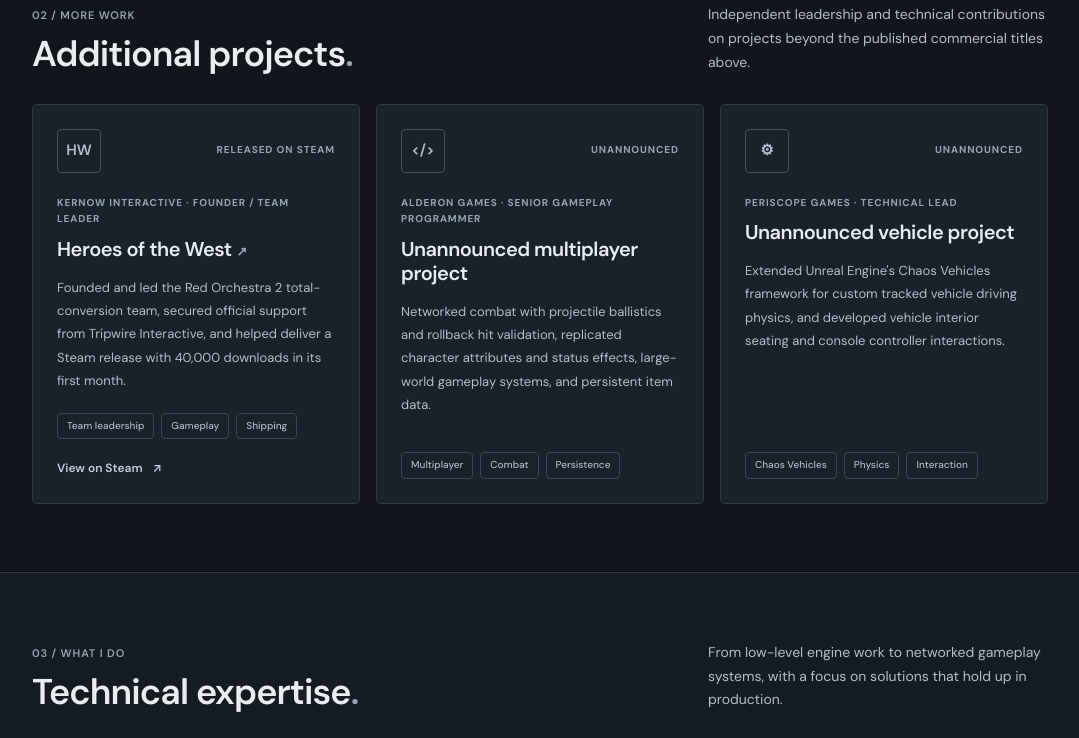
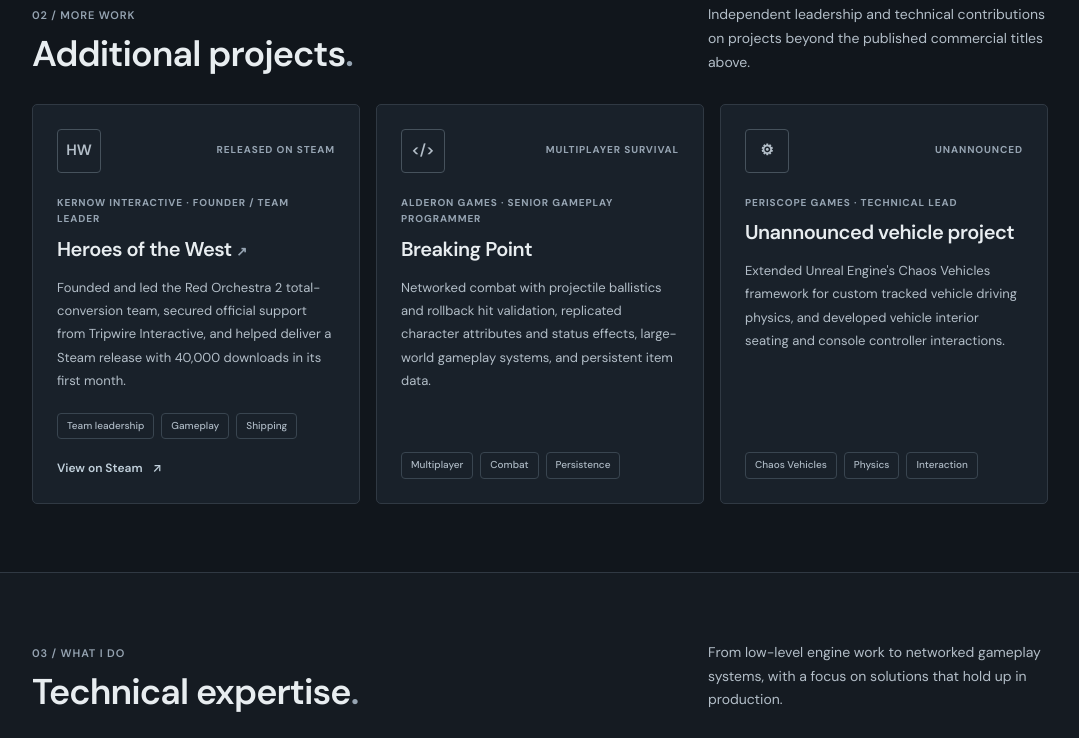
Before and after one commit to yashverma/yashverma.github.io, a plain HTML site: page index.html in a window 1280 px wide. Shown: the part 3184-3922 px from the top of the page, without its empty margins (100-1179 px from the left). Drawn offline with Linux system fonts and the light colour scheme.

Commit message:
Add files via upload

```diff
--- a/index.html
+++ b/index.html
@@ -136,9 +136,9 @@
 <a class="game-visit" href="https://store.steampowered.com/app/440090/Heroes_of_The_West/" rel="noopener noreferrer" target="_blank">View on Steam <span aria-hidden="true">↗</span></a>
 </article>
 <article class="additional-card">
-<div class="additional-top"><span aria-hidden="true" class="additional-icon">&lt;/&gt;</span><span class="additional-type">UNANNOUNCED</span></div>
+<div class="additional-top"><span aria-hidden="true" class="additional-icon">&lt;/&gt;</span><span class="additional-type">MULTIPLAYER SURVIVAL</span></div>
 <p class="additional-company">ALDERON GAMES · SENIOR GAMEPLAY PROGRAMMER</p>
-<h3>Unannounced multiplayer project</h3>
+<h3>Breaking Point</h3>
 <p>Networked combat with projectile ballistics and rollback hit validation, replicated character attributes and status effects, large-world gameplay systems, and persistent item data.</p>
 <div class="tags"><span>Multiplayer</span><span>Combat</span><span>Persistence</span></div>
 </article>
@@ -164,7 +164,7 @@
 <section aria-labelledby="experience-title" class="section wrap" id="experience">
 <div class="section-head"><div><p class="kicker">04 / BACKGROUND</p><h2 id="experience-title">Experience<span class="accent">.</span></h2></div><p class="section-intro">A career spent building gameplay, improving engines, and helping teams ship.</p></div>
 <div class="timeline">
-<article class="role"><div class="role-date">2023 — 2026</div><div class="role-detail"><h3>Senior Gameplay Programmer <span>· Alderon Games</span></h3><p>Built networked combat and replicated character systems for an unannounced project, alongside gameplay, UI, networking, and optimization work on <em>Path of Titans</em>.</p></div></article>
+<article class="role"><div class="role-date">2023 — 2026</div><div class="role-detail"><h3>Senior Gameplay Programmer <span>· Alderon Games</span></h3><p>Built networked combat and replicated character systems for <em>Breaking Point</em>, alongside gameplay, UI, networking, and optimization work on <em>Path of Titans</em>.</p></div></article>
 <article class="role"><div class="role-date">2018 — 2022</div><div class="role-detail"><h3>Technical Lead <span>· Periscope Games</span></h3><p>Led programming on <em>Squad 44</em>, delivering game modes, vehicle combat, modding integration, internal tooling, and gameplay systems. Also worked on custom tracked vehicle physics for an unannounced project.</p></div></article>
 <article class="role"><div class="role-date">2017 — 2018</div><div class="role-detail"><h3>Programmer <span>· Digital Arrow</span></h3><p>Contributed movement, physics, NPC AI, damage, and animation systems to <em>Aquanox Deep Descent</em>.</p></div></article>
 <article class="role"><div class="role-date">2014 — 2017</div><div class="role-detail"><h3>Team Leader <span>· Heroes of the West / Kernow Interactive</span></h3><p>Founded and led the <em>Heroes of the West</em> total conversion team. Secured official Tripwire Interactive support and reached 40,000 downloads in the first month on Steam.</p></div></article>
```
